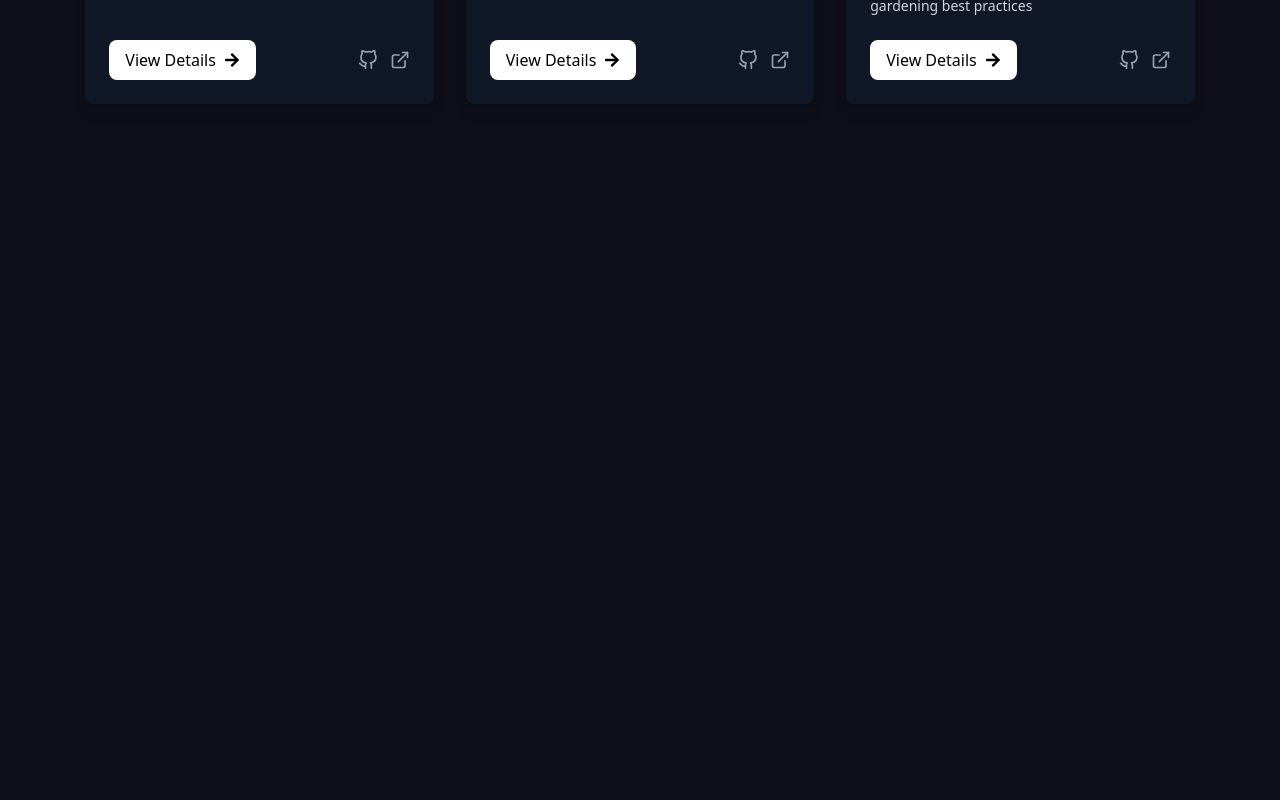
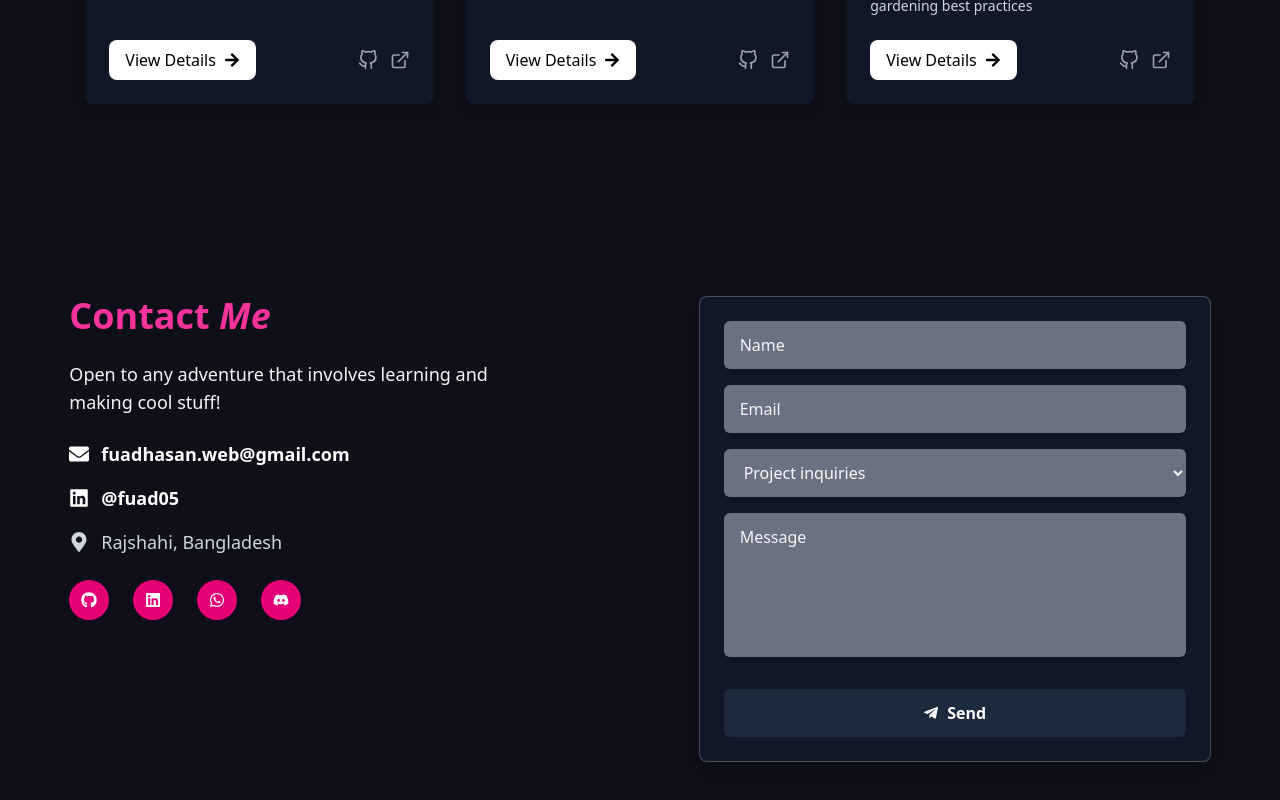
Before and after one commit to fuadhasan05/my-portfolio, a React (Vite) app: page / in a window 1280 px wide. Shown: the part 2553-3353 px from the top of the page. Before the commit the page ends 2721 px from the top, so only its background shows below. Built offline with nearby package versions, Linux system fonts and the light colour scheme.

Commit message:
create contact form

```diff
--- a/src/App.jsx
+++ b/src/App.jsx
@@ -1,5 +1,6 @@
 import "./App.css";
 import About from "./components/About";
+import Contact from "./components/Contact";
 import FeaturedProjects from "./components/FeaturedProjects";
 import Hero from "./components/Hero";
 import Navbar from "./components/Navbar";
@@ -14,6 +15,7 @@ function App() {
         <About />
         <TechnicalSkills />
         <FeaturedProjects />
+        <Contact/>
       </div>
     </>
   );
--- /dev/null
+++ b/src/components/Contact.jsx
@@ -0,0 +1,128 @@
+import {
+  FaEnvelope,
+  FaMapMarkerAlt,
+  FaGithub,
+  FaLinkedin,
+  FaTelegramPlane,
+  FaTwitter,
+  FaWhatsapp,
+  FaDiscord,
+} from "react-icons/fa";
+
+export default function Contact() {
+  return (
+    <section className="container mx-auto flex flex-col md:flex-row gap-10 px-4 py-32 text-gray-100 min-h-[400px]">
+      {/* Left side: Contact info */}
+      <div className="flex-1 space-y-6">
+        <h2 className="text-4xl font-bold text-pink-500">
+          Contact <span className="italic">Me</span>
+        </h2>
+        <p className="text-lg max-w-md">
+          Open to any adventure that involves learning and making cool stuff!
+        </p>
+
+        {/* Contact details */}
+        <div className="space-y-4">
+          <div className="flex items-center gap-3 text-white font-semibold text-lg">
+            <FaEnvelope className="text-xl" />
+            <a
+              href="mailto:fuadhasan.web@gmail.com"
+              className="hover:underline"
+            >
+              fuadhasan.web@gmail.com
+            </a>
+          </div>
+          <div className="flex items-center gap-3 text-white font-semibold text-lg">
+            <FaLinkedin className="text-xl" />
+            <a
+              href="https://www.linkedin.com/in/fuad05/"
+              target="_blank"
+              rel="noreferrer"
+              className="hover:underline"
+            >
+              @fuad05
+            </a>
+          </div>
+          <div className="flex items-center gap-3 text-gray-300 text-lg">
+            <FaMapMarkerAlt className="text-xl" />
+            <span>Rajshahi, Bangladesh</span>
+          </div>
+        </div>
+
+        {/* Social icons */}
+        <div className="flex space-x-6 mt-6">
+          <a
+            href="https://github.com/fuadhasan05"
+            target="_blank"
+            rel="noreferrer"
+            className="p-3 bg-pink-600 rounded-full hover:bg-pink-700 transition"
+          >
+            <FaGithub className="text-white" />
+          </a>
+          <a
+            href="https://linkedin.com/in/fuad05"
+            target="_blank"
+            rel="noreferrer"
+            className="p-3 bg-pink-600 rounded-full hover:bg-pink-700 transition"
+          >
+            <FaLinkedin className="text-white" />
+          </a>
+          <a
+            href="https://wa.me/08801616662095"
+            target="_blank"
+            rel="noreferrer"
+            className="p-3 bg-pink-600 rounded-full hover:bg-pink-700 transition"
+          >
+            <FaWhatsapp className="text-white" />
+          </a>
+          <a
+            href="https://discord.com/users/.fuad_hasan"
+            target="_blank"
+            rel="noreferrer"
+            className="p-3 bg-pink-600 rounded-full hover:bg-pink-700 transition"
+          >
+            <FaDiscord className="text-white" />
+          </a>
+        </div>
+      </div>
+
+      {/* Right side: Contact form */}
+      <form className="flex-1 max-w-lg p-6 rounded-lg border bg-gray-900 border-gray-400/40 shadow-lg flex flex-col gap-4">
+        <input
+          type="text"
+          placeholder="Name"
+          className="rounded-md py-3 px-4 bg-gray-500 text-gray-50 placeholder-gray-100 focus:outline-none"
+          required
+        />
+        <input
+          type="email"
+          placeholder="Email"
+          className="rounded-md py-3 px-4 bg-gray-500 text-gray-50 placeholder-gray-100 focus:outline-none"
+          required
+        />
+        <select
+          className="rounded-md py-3 px-4  bg-gray-500 text-gray-50 placeholder-gray-100 focus:outline-none"
+          defaultValue="Project inquiries"
+          required
+        >
+          <option disabled>Project inquiries</option>
+          <option>Project inquiries</option>
+          <option>Collaboration</option>
+          <option>Others</option>
+        </select>
+        <textarea
+          placeholder="Message"
+          rows={5}
+          className="rounded-md py-3 px-4 bg-gray-500 text-gray-50 placeholder-gray-100 focus:outline-none resize-none"
+          required
+        />
+        <button
+          type="submit"
+          className="mt-4 bg-slate-800 hover:bg-slate-400 transition rounded-md py-3 font-semibold text-white flex justify-center items-center gap-2 cursor-pointer"
+        >
+          <FaTelegramPlane /> Send
+        </button>
+      </form>
+    </section>
+  );
+}
--- /dev/null
+++ b/src/pages/ProjectDetails.jsx
@@ -0,0 +1,11 @@
+import React from 'react';
+
+const ProjectDetails = () => {
+    return (
+        <div>
+
+        </div>
+    );
+};
+
+export default ProjectDetails;
```
